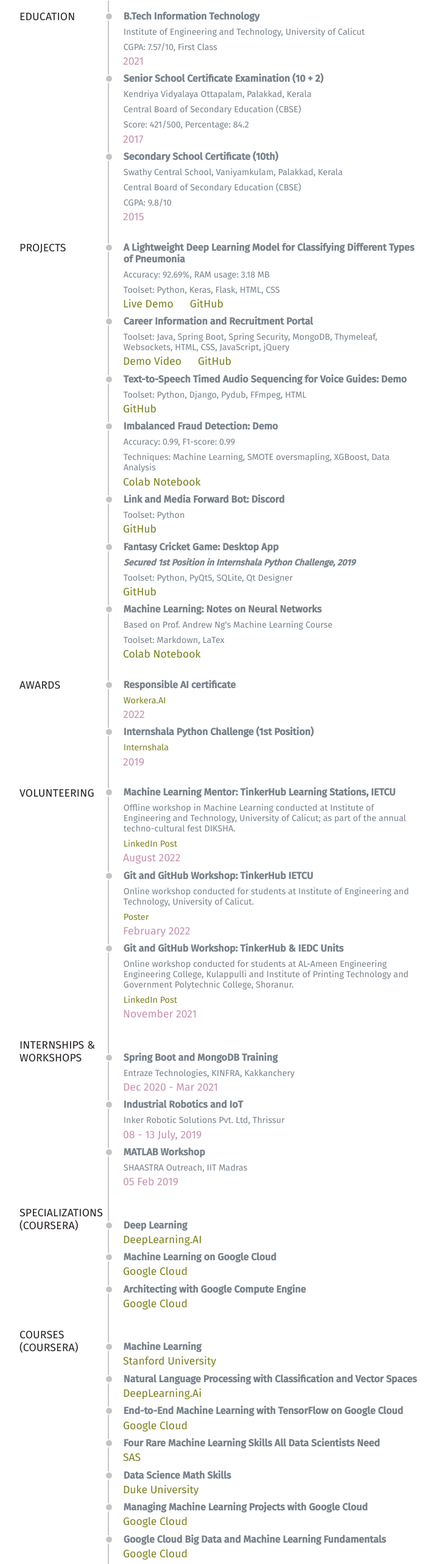
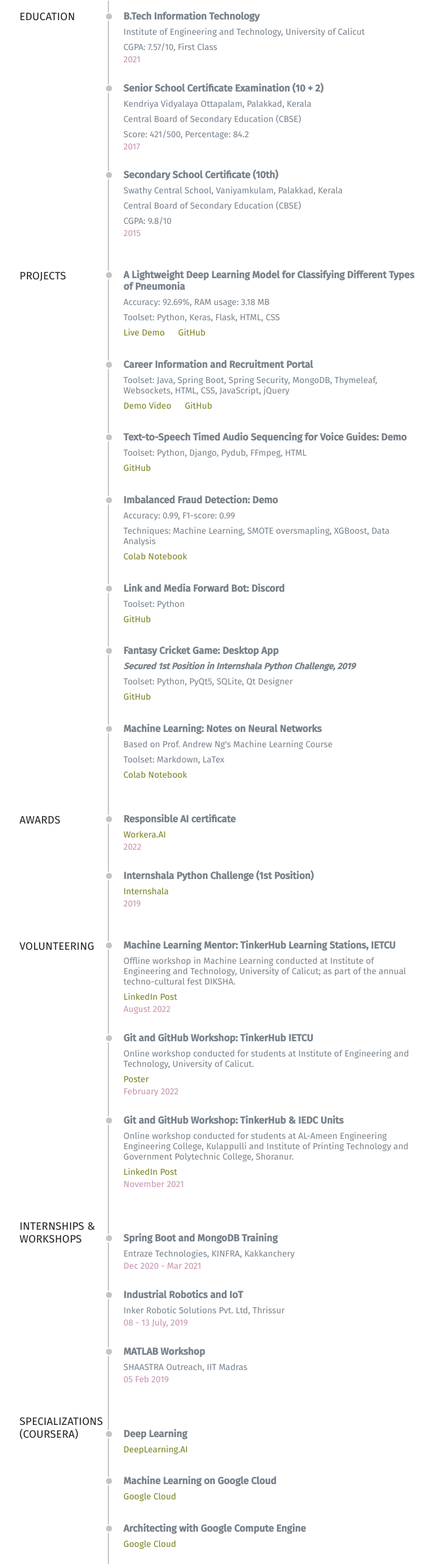
Before and after one commit to jincy-p-janardhanan/jincy-p-janardhanan.github.io, a plain HTML site: page index.html in a window 1280 px wide. Shown: the part 236-2800 px from the top of the page at 61% size, without its empty margins (277-993 px from the left). Drawn offline with Linux system fonts and the light colour scheme; a script that the page names is missing.

Commit message:
HTML organisation and responsiveness - final

```diff
--- a/index.html
+++ b/index.html
@@ -33,29 +33,29 @@
 					<section class="cv_section_title">
 						<h3>Education</h3>
 						<section>
-							<h4>2021</h4>
 							<ul>
 								<li>B.Tech Information Technology</li>
 								<li>Institute of Engineering and Technology, University of Calicut</li>
 								<li>CGPA: 7.57/10, First Class</li>
+								<li class="year"> 2021</li>
 							</ul>
 						</section>
 						<section>
-							<h4>2017</h4>
 							<ul>
 								<li>Senior School Certificate Examination (10 + 2)</li>
 								<li>Kendriya Vidyalaya Ottapalam, Palakkad, Kerala</li>
 								<li>Central Board of Secondary Education (CBSE)</li>
 								<li>Score: 421/500, Percentage: 84.2</li>
+								<li class="year">2017</li>
 							</ul>
 						</section>
 						<section>
-							<h4>2015</h4>
 							<ul>
 								<li>Secondary School Certificate (10th)</li>
 								<li>Swathy Central School, Vaniyamkulam, Palakkad, Kerala</li>
 								<li>Central Board of Secondary Education (CBSE)</li>
 								<li>CGPA: 9.8/10</li>
+								<li class="year">2015</li>
 							</ul>
 						</section>
 					</section>
@@ -63,86 +63,86 @@
 					<section class="cv_section_title">
 						<h3>Projects</h3>
 						<section>
-							<h4><a href="https://spp-pneumonia-net.onrender.com/" target="_blank">
-								Live Demo</a> &emsp;
-								<a href="https://github.com/jincy-p-janardhanan/SPP-Pneumonia-Net" target="_blank">
-									GitHub</a></h4>
 							<ul>
 								<li>A Lightweight Deep Learning Model for Classifying Different Types of Pneumonia</li>
 								<li>Accuracy: 92.69%, RAM usage: 3.18 MB</li>
 								<li>Toolset: Python, Keras, Flask, HTML, CSS</li>
+								<li><a href="https://spp-pneumonia-net.onrender.com/" target="_blank">
+									Live Demo</a> &emsp;
+									<a href="https://github.com/jincy-p-janardhanan/SPP-Pneumonia-Net" target="_blank">
+										GitHub</a></li>
 							</ul>
 						</section>
 						<section>
-							<h4><a href="https://drive.google.com/file/d/1GHfJgFGIVuGlzfqIt6tNYS6HUuCRl6fJ/view?usp=sharing" target="_blank">
-								Demo Video</a> &emsp;
-								<a href="https://github.com/jincy-p-janardhanan/Career-Information-and-Recruitment-Portal" target="_blank">
-									GitHub</a></h4>
 							<ul>
 								<li>Career Information and Recruitment Portal</li>
 								<li>Toolset: Java, Spring Boot, Spring Security, MongoDB, Thymeleaf, Websockets, HTML, CSS, JavaScript, jQuery</li>
+								<li><a href="https://drive.google.com/file/d/1GHfJgFGIVuGlzfqIt6tNYS6HUuCRl6fJ/view?usp=sharing" target="_blank">
+									Demo Video</a> &emsp;
+									<a href="https://github.com/jincy-p-janardhanan/Career-Information-and-Recruitment-Portal" target="_blank">
+										GitHub</a></li>
 							</ul>
 						</section>
 						<section>
-							<h4><a href="https://github.com/jincy-p-janardhanan/TTS-TimedAudioSequencing" target="_blank">
-								GitHub</a></h4>
 							<ul>
 								<li>Text-to-Speech Timed Audio Sequencing for Voice Guides: Demo</li>
 								<li>Toolset: Python, Django, Pydub, FFmpeg, HTML</li>
+								<li><a href="https://github.com/jincy-p-janardhanan/TTS-TimedAudioSequencing" target="_blank">
+									GitHub</a></li>
 							</ul>
 						</section>
 						<section>
-							<h4><a href="https://colab.research.google.com/github/jincy-p-janardhanan/imbalanced-fraud-detection/blob/main/imbalanced-fraud-detection.ipynb" target="_blank">
-								Colab Notebook</a></h4>
 							<ul>
 								<li>Imbalanced Fraud Detection: Demo</li>
 								<li>Accuracy: 0.99, F1-score: 0.99</li>
 								<li>Techniques: Machine Learning, SMOTE oversmapling, XGBoost, Data Analysis</li>
+								<li><a href="https://colab.research.google.com/github/jincy-p-janardhanan/imbalanced-fraud-detection/blob/main/imbalanced-fraud-detection.ipynb" target="_blank">
+									Colab Notebook</a></li>
 							</ul>
 						</section>
 						<section>
-							<h4><a href="https://github.com/jincy-p-janardhanan/link-n-media-fwd-bot" target="_blank">
-								GitHub</a></h4>
 							<ul>
 								<li>Link and Media Forward Bot: Discord</li>
 								<li>Toolset: Python</li>
+								<li><a href="https://github.com/jincy-p-janardhanan/link-n-media-fwd-bot" target="_blank">
+									GitHub</a></li>
 							</ul>
 						</section>
 						<section>
-							<h4><a href="https://github.com/jincy-p-janardhanan/Fantasy-Cricket-Game" target="_blank">
-								GitHub</a></h4>
 							<ul>
 								<li>Fantasy Cricket Game: Desktop App</li>
 								<li style="font-weight: bold;"><em>Secured 1st Position in Internshala Python Challenge, 2019</em></li>
 								<li>Toolset: Python, PyQt5, SQLite, Qt Designer</li>
+								<li ><a href="https://github.com/jincy-p-janardhanan/Fantasy-Cricket-Game" target="_blank">
+									GitHub</a></li>
 							</ul>
 						</section>
 						<section>
-							<h4><a href="https://colab.research.google.com/drive/19DS1xY0WBCdeCL_xNr9Ru2US5cZmZw42?usp=sharing" target="_blank">
-								Colab Notebook</a></h4>
 							<ul>
 								<li>Machine Learning: Notes on Neural Networks</li>
 								<li>Based on Prof. Andrew Ng's Machine Learning Course</li>
 								<li>Toolset: Markdown, LaTex</li>
+								<li><a href="https://colab.research.google.com/drive/19DS1xY0WBCdeCL_xNr9Ru2US5cZmZw42?usp=sharing" target="_blank">
+									Colab Notebook</a></li>
 							</ul>
 						</section>
 					</section>
 					<section class="cv_section_title">
 						<h3>Awards</h3>
 						<section>
-							<h4>2022</h4>
 							<ul>
 								<li>Responsible AI certificate</li>
 								<li><a href="https://app.workera.ai/public/candidate/certificate?code=KK5NHBP8" target="_blank">
 									Workera.AI</a></li>
+								<li class="year">2022</li>
 							</ul>
 						</section>
 						<section>
-							<h4>2019</h4>
 							<ul>
 								<li>Internshala Python Challenge (1st Position)</li>
 								<li><a href="https://drive.google.com/file/d/1mIxMhXuyYQwkKHykXvwa2WN_QFyJfAp9/view" target="_blank">
 									Internshala</a></li>
+								<li class="year">2019</li>
 							</ul>
 						</section>
 					</section>
@@ -150,30 +150,30 @@
 					<section class="cv_section_title">
 						<h3>Volunteering</h3>
 						<section>
-							<h4>August 2022</h4>
 							<ul>
 								<li>Machine Learning Mentor: TinkerHub Learning Stations, IETCU</li>
 								<li>Offline workshop in Machine Learning conducted at Institute of Engineering and Technology, University of Calicut; as part of the annual techno-cultural fest DIKSHA.</li>
 								<li><a href="https://www.linkedin.com/posts/jincy-p-janardhanan_mentoring-mentor-machinelearning-activity-6969924610112839680-BguD" target="_blank">
 									LinkedIn Post</a></li>
+								<li class="year">August 2022</li>
 							</ul>
 						</section>
 						<section>
-							<h4>February 2022</h4>
 							<ul>
 								<li>Git and GitHub Workshop: TinkerHub IETCU</li>
 								<li>Online workshop conducted for students at Institute of Engineering and Technology, University of Calicut.</li>
 								<li><a href="https://www.instagram.com/p/CaMHNHgJwhm/" target="_blank">
 									Poster</a></li>
+									<li class="year">February 2022</li>
 							</ul>
 						</section>
 						<section>
-							<h4>November 2021</h4>
 							<ul>
 								<li>Git and GitHub Workshop: TinkerHub & IEDC Units</li>
 								<li>Online workshop conducted for students at AL-Ameen Engineering Engineering College, Kulappulli and Institute of Printing Technology and Government Polytechnic College, Shoranur.</li>
 								<li><a href="https://www.linkedin.com/posts/jincy-p-janardhanan_git-github-workshop-activity-6870649845741432833-ENu1?utm_source=share&utm_medium=member_desktop" target="_blank">
 									LinkedIn Post</a></li>
+								<li class="year">November 2021</li>
 							</ul>
 						</section>
 					</section>
@@ -181,24 +181,24 @@
 					<section class="cv_section_title">
 						<h3>Internships & <br> Workshops</h3>
 						<section>
-							<h4>Dec 2020 - Mar 2021</h4>
 							<ul>
 								<li>Spring Boot and MongoDB Training</li>
 								<li>Entraze Technologies, KINFRA, Kakkanchery</li>
+								<li class="year">Dec 2020 - Mar 2021</li>
 							</ul>
 						</section>
 						<section>
-							<h4>08 - 13 July, 2019</h4>
 							<ul>
 								<li>Industrial Robotics and IoT</li>
 								<li>Inker Robotic Solutions Pvt. Ltd, Thrissur</li>
+								<li class="year">08 - 13 July, 2019</li>
 							</ul>
 						</section>
 						<section>
-							<h4>05 Feb 2019</h4>
 							<ul>
 								<li>MATLAB Workshop</li>
 								<li>SHAASTRA Outreach, IIT Madras</li>
+								<li class="year">05 Feb 2019</li>
 							</ul>
 						</section>
 					</section>
@@ -206,93 +206,127 @@
 					<section class="cv_section_title">
 						<h3>Specializations <br>(Coursera)</h3>
 						<section>
-							<h4><a href="https://www.coursera.org/account/accomplishments/specialization/F6UXXF5M8C2K" target="_blank">
-								DeepLearning.AI</a></h4>
-							<ul><li>Deep Learning</li></ul>
+							<ul>
+								<li>Deep Learning</li>
+								<li><a href="https://www.coursera.org/account/accomplishments/specialization/F6UXXF5M8C2K" target="_blank">
+									DeepLearning.AI</a></li>
+							</ul>
 						</section>
 						<section>
-							<h4><a href="https://www.coursera.org/account/accomplishments/specialization/DVL6XNK666Q9" target="_blank">
-								Google Cloud</a></h4>
-							<ul><li>Machine Learning on Google Cloud</li></ul>
+							<ul>
+								<li>Machine Learning on Google Cloud</li>
+								<li><a href="https://www.coursera.org/account/accomplishments/specialization/DVL6XNK666Q9" target="_blank">
+									Google Cloud</a></li>
+							</ul>
 						</section>
 						<section>
-							<h4><a href="https://www.coursera.org/account/accomplishments/specialization/PHUT5FWX6GZQ" target="_blank">
-								Google Cloud</a></h4>
-							<ul><li>Architecting with Google Compute Engine</li></ul>
+							<ul>
+								<li>Architecting with Google Compute Engine</li>
+								<li><a href="https://www.coursera.org/account/accomplishments/specialization/PHUT5FWX6GZQ" target="_blank">
+									Google Cloud</a></li>
+							</ul>
 						</section>
 					</section>
 
 					<section class="cv_section_title">
 						<h3>Courses<br>(Coursera)</h3>
 						<section>
-							<h4><a href="https://www.coursera.org/account/accomplishments/verify/P3MVERY5J2DX" target="_blank">
-								Stanford University</a></h4>
-							<ul><li>Machine Learning</li></ul>
+							<ul>
+								<li>Machine Learning</li>
+								<li><a href="https://www.coursera.org/account/accomplishments/verify/P3MVERY5J2DX" target="_blank">
+									Stanford University</a></li>
+							</ul>
 						</section>
 						<section>
-							<h4><a href="https://www.coursera.org/account/accomplishments/verify/CNBBGVSS3ALX" target="_blank">
-								DeepLearning.Ai</a></h4>
-							<ul><li>Natural Language Processing with Classification and Vector Spaces</li></ul>
+							<ul>
+								<li>Natural Language Processing with Classification and Vector Spaces</li>
+								<li><a href="https://www.coursera.org/account/accomplishments/verify/CNBBGVSS3ALX" target="_blank">
+									DeepLearning.Ai</a></li>
+							</ul>
 						</section>
 						<section>
-							<h4><a href="https://www.coursera.org/account/accomplishments/verify/S62D6YLCVQKA" target="_blank">
-								Google Cloud</a></h4>
-							<ul><li>End-to-End Machine Learning with TensorFlow on Google Cloud</li></ul>
+							<ul>
+								<li>End-to-End Machine Learning with TensorFlow on Google Cloud</li>
+								<li><a href="https://www.coursera.org/account/accomplishments/verify/S62D6YLCVQKA" target="_blank">
+									Google Cloud</a></li>
+							</ul>
 						</section>
 						<section>
-							<h4><a href="https://www.coursera.org/account/accomplishments/verify/MS3MPCYCWU5E" target="_blank">
-								SAS</a></h4>
-							<ul><li>Four Rare Machine Learning Skills All Data Scientists Need</li></ul>
+							<ul>
+								<li>Four Rare Machine Learning Skills All Data Scientists Need</li>
+								<li><a href="https://www.coursera.org/account/accomplishments/verify/MS3MPCYCWU5E" target="_blank">
+									SAS</a></li>
+							</ul>
 						</section>
 						<section>
-							<h4><a href="https://www.coursera.org/account/accomplishments/verify/E7UXMZCSYR4P" target="_blank">
-								Duke University</a></h4>
-							<ul><li>Data Science Math Skills</li></ul>
+							<ul>
+								<li>Data Science Math Skills</li>
+								<li><a href="https://www.coursera.org/account/accomplishments/verify/E7UXMZCSYR4P" target="_blank">
+									Duke University</a></li>
+							</ul>
 						</section>
 						<section>
-							<h4><a href="https://www.coursera.org/account/accomplishments/verify/SLRPPBP3H5RH" target="_blank">
-								Google Cloud</a></h4>
-							<ul><li>Managing Machine Learning Projects with Google Cloud</li></ul>
+							<ul>
+								<li>Managing Machine Learning Projects with Google Cloud</li>
+								<li><a href="https://www.coursera.org/account/accomplishments/verify/SLRPPBP3H5RH" target="_blank">
+									Google Cloud</a></li>
+							</ul>
 						</section>
 						<section>
-							<h4><a href="https://www.coursera.org/account/accomplishments/verify/GZKD4W9SQHQ9" target="_blank">
-								Google Cloud</a></h4>
-							<ul><li>Google Cloud Big Data and Machine Learning Fundamentals</li></ul>
+							<ul>
+								<li>Google Cloud Big Data and Machine Learning Fundamentals</li>
+								<li><a href="https://www.coursera.org/account/accomplishments/verify/GZKD4W9SQHQ9" target="_blank">
+									Google Cloud</a></li>
+							</ul>
 						</section>
 						<section>
-							<h4><a href="https://www.coursera.org/account/accomplishments/verify/K3HLW9VUDTYP" target="_blank">
-								John's Hopkins University</a></h4>
-							<ul><li>The Data Scientist's Toolbox</li></ul>
+							<ul>
+								<li>The Data Scientist's Toolbox</li>
+								<li><a href="https://www.coursera.org/account/accomplishments/verify/K3HLW9VUDTYP" target="_blank">
+									John's Hopkins University</a></li>
+							</ul>
 						</section>
 						<section>
-							<h4><a href="https://www.coursera.org/account/accomplishments/verify/GS8TKHTRTG7U" target="_blank">
-								University of California San Diego</a></h4>
-							<ul><li>Introduction to Big Data</li></ul>
+							<ul>
+								<li>Introduction to Big Data</li>
+								<li><a href="https://www.coursera.org/account/accomplishments/verify/GS8TKHTRTG7U" target="_blank">
+									University of California San Diego</a></li>
+							</ul>
 						</section>
 						<section>
-							<h4><a href="https://www.coursera.org/account/accomplishments/verify/WMC8F8UXTT25" target="_blank">
-								Google Cloud</a></h4>
-							<ul><li>Modernizing Data Lakes and Data Warehouses with Google Cloud</li></ul>
+							<ul>
+								<li>Modernizing Data Lakes and Data Warehouses with Google Cloud</li>
+								<li><a href="https://www.coursera.org/account/accomplishments/verify/WMC8F8UXTT25" target="_blank">
+									Google Cloud</a></li>
+							</ul>
 						</section>
 						<section>
-							<h4><a href="https://www.coursera.org/account/accomplishments/verify/UP3C2HQNGFKJ" target="_blank">
-								Google Cloud</a></h4>
-							<ul><li>Industrial IoT on Google Cloud</li></ul>
+							<ul>
+								<li>Industrial IoT on Google Cloud</li>
+								<li><a href="https://www.coursera.org/account/accomplishments/verify/UP3C2HQNGFKJ" target="_blank">
+									Google Cloud</a></li>
+							</ul>
 						</section>
 						<section>
-							<h4><a href="https://www.coursera.org/account/accomplishments/verify/FDPF2UD4Q95M" target="_blank">
-								SAS</a></h4>
-							<ul><li>Getting Started with SAS Visual Analytics</li></ul>
+							<ul>
+								<li>Getting Started with SAS Visual Analytics</li>
+								<li><a href="https://www.coursera.org/account/accomplishments/verify/FDPF2UD4Q95M" target="_blank">
+									SAS</a></li>
+							</ul>
 						</section>
 						<section>
-							<h4><a href="https://www.coursera.org/account/accomplishments/verify/EZY65PHDBT3Q" target="_blank">
-								Google Cloud</a></h4>
-							<ul><li>Building Conversational Experiences with DialogFlow</li></ul>
+							<ul>
+								<li>Building Conversational Experiences with DialogFlow</li>
+								<li><a href="https://www.coursera.org/account/accomplishments/verify/EZY65PHDBT3Q" target="_blank">
+									Google Cloud</a></li>
+							</ul>
 						</section>
 						<section>
-							<h4><a href="https://www.coursera.org/account/accomplishments/verify/WSSMLBVHJA47" target="_blank">
-								University of Colarado System</a></h4>
-							<ul><li>Cryptography and Information Theory</li></ul>
+							<ul>
+								<li>Cryptography and Information Theory</li>
+								<li><a href="https://www.coursera.org/account/accomplishments/verify/WSSMLBVHJA47" target="_blank">
+									University of Colarado System</a></li>
+							</ul>
 						</section>
 					</section>
 				</div>
--- a/style.css
+++ b/style.css
@@ -154,7 +154,7 @@ div.cv_item {
   top: 5rem;
   color: rgb(39, 33, 33);
   /* margin: 0; */
-  margin-left: -4em;
+  margin-left: -2.8em;
   font-size: 1.7em;
   font-weight: 400;
   text-transform: uppercase;
@@ -176,18 +176,18 @@ div.cv_item {
   padding-bottom: 1.25em;
   margin-bottom: 2.2em;
 }
-#cv_sections section.cv_section_title section h4 {
-  position: absolute;
-  bottom: 0;
-  font-size: 1.6em;
-  font-weight: 400;
+.year {
+  /* position: absolute; */
+  /* bottom: 0; */
+  /* font-size: 1.6em; */
+  /* font-weight: 400;
   line-height: 0.1em;
   margin: 0;
-  padding: 0 0 0 170px;
+  padding: 0 0 0 170px; */
   color: #c593b0;
 }
 @media (min-width: 62em) {
-  #cv_sections section.cv_section_title section h4 {
+  .year {
     font-size: 1.1em;
     line-height: 0.5em;
   }
@@ -216,6 +216,7 @@ div.cv_item {
   #cv_sections section.cv_section_title section ul {
     font-size: 1.1em;
     padding: 0 0 0 150px;
+    max-width: 40rem;
   }
 
   #cv_sections section.cv_section_title section ul li {
@@ -246,6 +247,13 @@ div.cv_item {
   z-index: 2;
 }
 
+@media (max-width: 62em) {
+  #cv_sections section.cv_section_title section ul:first-of-type:after {
+    width: 15px;
+    height: 15px;
+    left: 138px;
+  }
+}
 #cv_sections section.cv_section_title section ul li:not(:first-child) {
   margin-top: 0.5rem;
 }
@@ -309,9 +317,9 @@ div.cv_item {
 }
 
 @media (max-width:62em) {
-.profile-picture {
-  margin-left: 1.1em;
-  margin-bottom: 5em;
-  width: 15em;
+  .profile-picture {
+    margin-left: 1.1em;
+    margin-bottom: 5em;
+    width: 15em;
+  }
 }
-}
```
